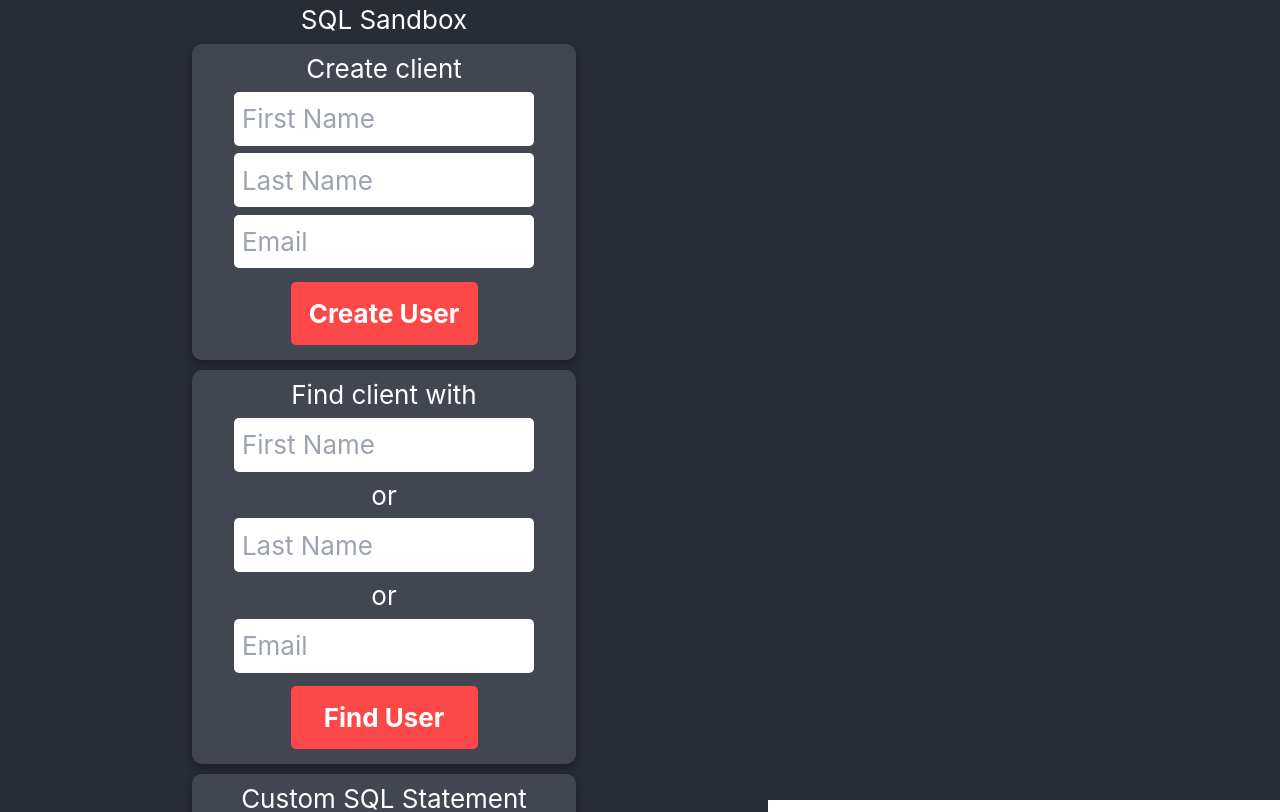
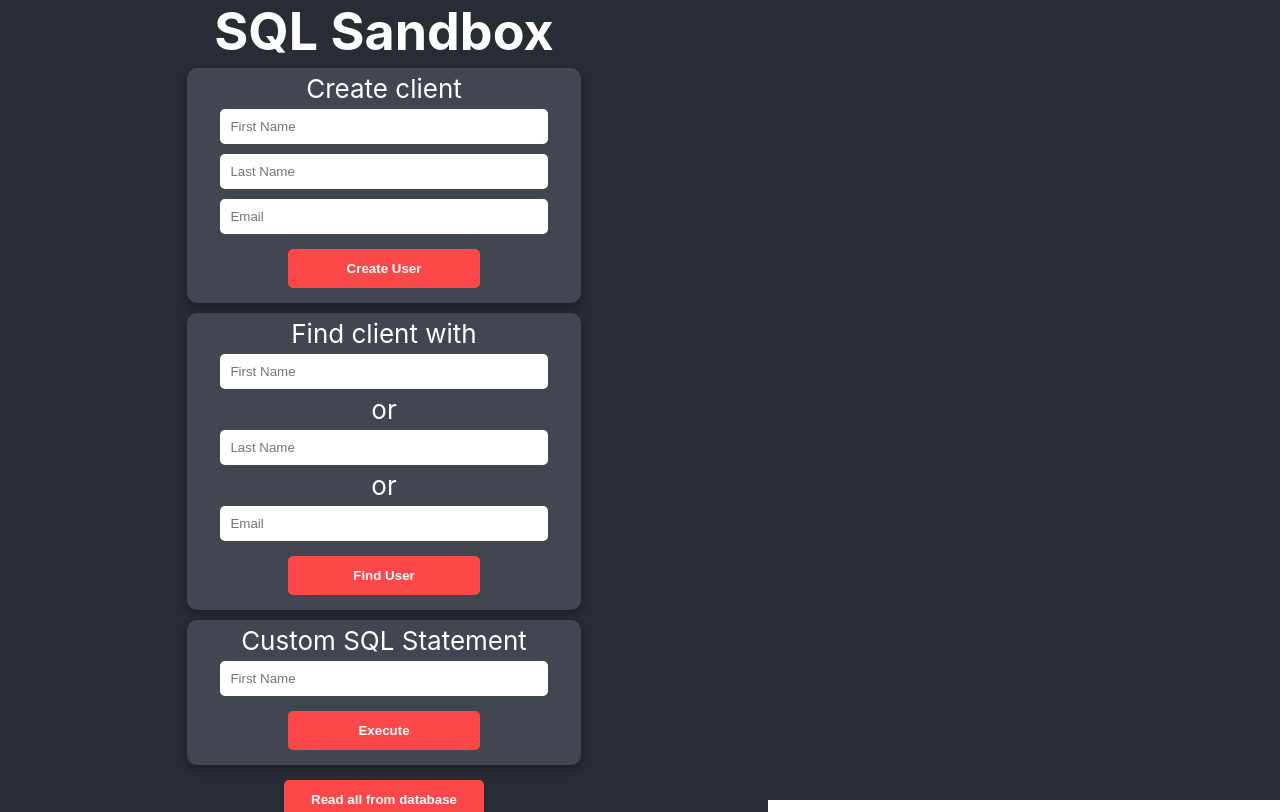
Before and after one commit to taylorplusdavis/csc4402ecommerce, a React (Create React App) app: page / in a window 1280 px wide. Shown: the top 812 px of the page. Built offline with nearby package versions, Linux system fonts and the light colour scheme.

Commit message:
rm tailwind

```diff
--- a/src/App.css
+++ b/src/App.css
@@ -26,7 +26,6 @@
   display: flex;
   flex-direction: column;
   align-items: center;
-  justify-content: center;
   font-size: calc(10px + 2vmin);
   color: white;
   flex: 1;
@@ -51,8 +50,8 @@ form {
 
 input {
   width: 80%;
-  padding: 2%;
-  margin: 1%;
+  padding: 10px;
+  margin: 5px;
   border-radius: 5px;
   border: none;
   outline: none;
--- a/src/App.js
+++ b/src/App.js
@@ -1,4 +1,3 @@
-import logo from "./logo.svg";
 import "./App.css";
 import Axios from "axios";
 import { useRef, useState } from "react";
@@ -43,9 +42,6 @@ function App() {
     e.preventDefault();
 
     Axios.post("http://localhost:3001/api/get", {
-      FirstName: firstNameFindRef.current.value,
-      LastName: lastNameFindRef.current.value,
-      Email: emailFindRef.current.value,
       CustomStatement: customStatementRef.current.value,
     }).then((res) => setClients(res.data));
   };
--- a/tailwind.config.js
+++ /dev/null
@@ -1,8 +0,0 @@
-/** @type {import('tailwindcss').Config} */
-module.exports = {
-  content: ["./src/**/*.{html, js}"],
-  theme: {
-    extend: {},
-  },
-  plugins: [],
-};
```
